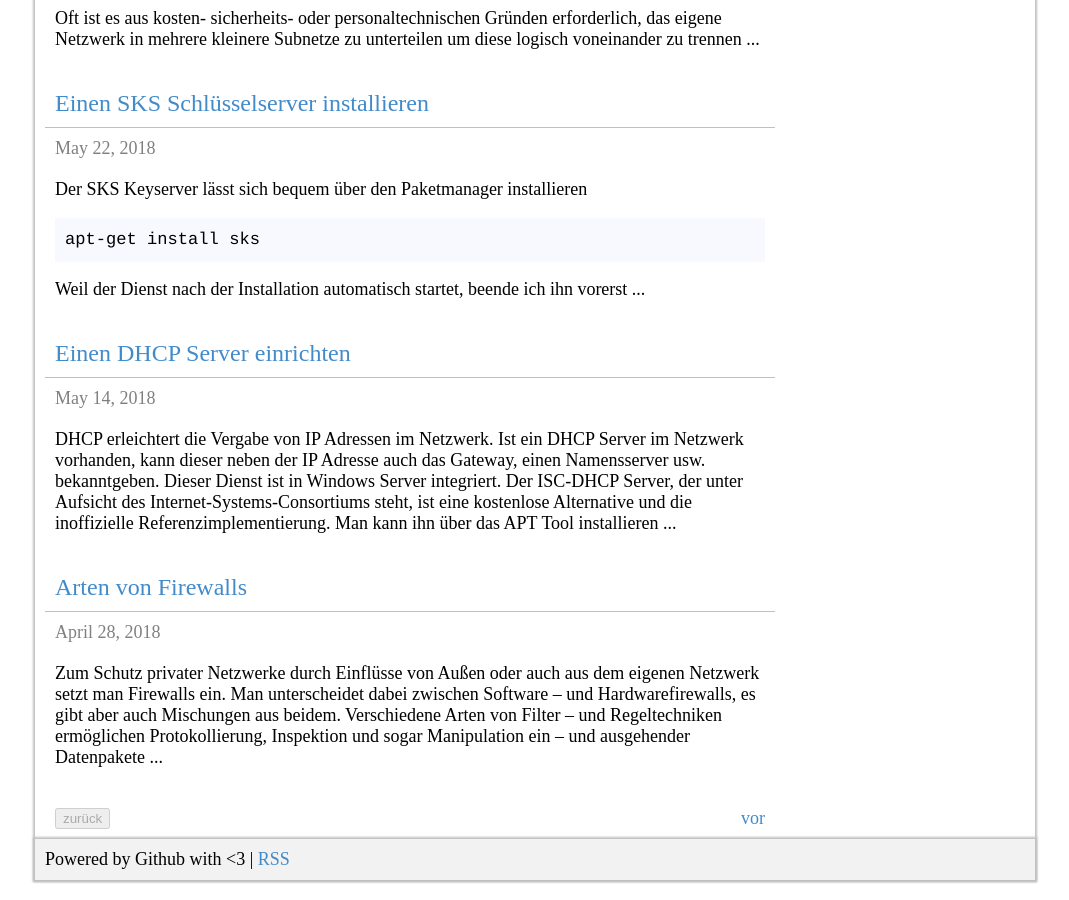
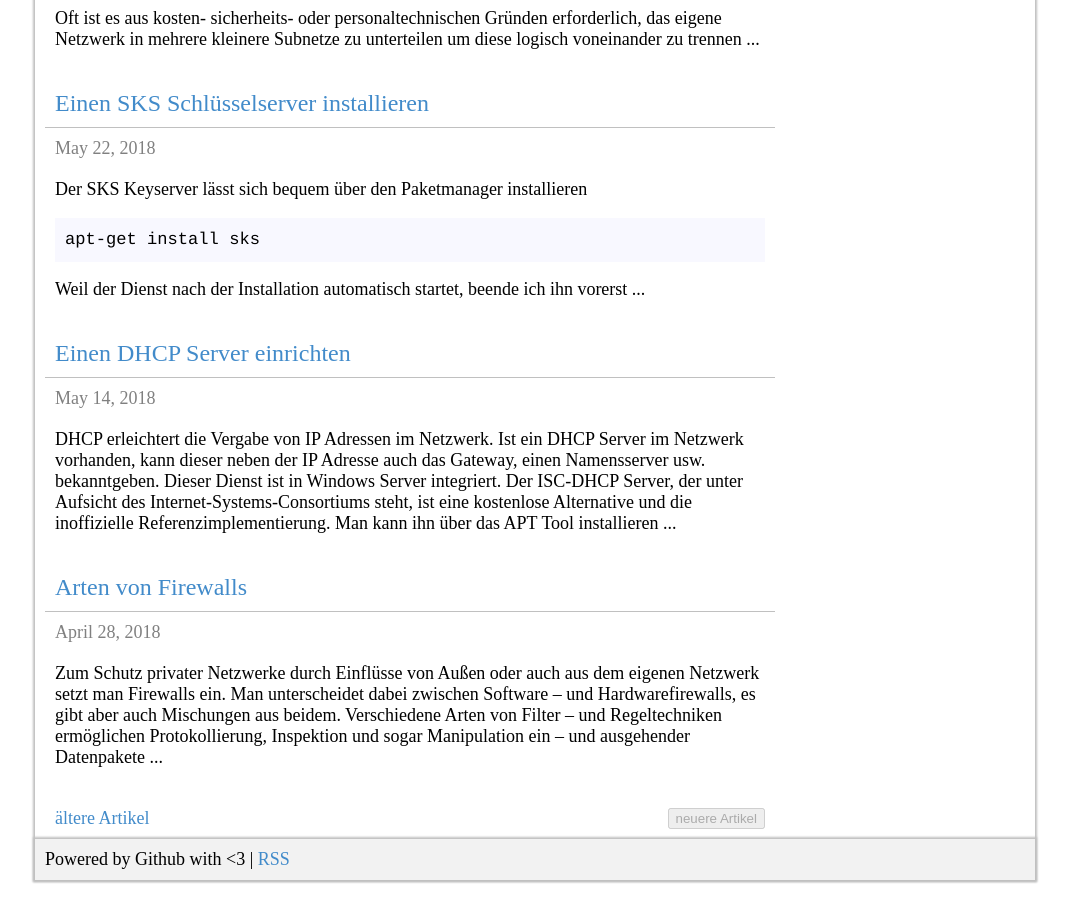
Before and after one commit to mbrain/zarat.github.io, a Jekyll site: the page built from index.html, in a window 1280 px wide and 900 px high, scrolled down 1654 px. Shown: the whole window, without its empty margins (105-1174 px from the left). Built offline with Jekyll 4.4.1, drawn with Linux system fonts in a browser that asks for light colours; the list of posts is cut into pages by our own code.

Commit message:
Update index.html

```diff
--- a/index.html
+++ b/index.html
@@ -25,15 +25,15 @@
   {% if paginator.total_pages > 1 %}
   <div class="sp-content-item-body">
     {% if paginator.previous_page %}
-    <a href="{{ paginator.previous_page_path }}" role="button" class="btn btn-primary" style="float:left">zurück</a>
+    <a href="{{ paginator.previous_page_path }}" role="button" class="btn btn-primary" style="float:right">neuere Artikel</a>
     {% else %}
-    <button type="button" class="btn btn-primary" disabled="disabled" style="float:left">zurück</button>
+    <button type="button" class="btn btn-primary" disabled="disabled" style="float:right">neuere Artikel</button>
     {% endif %}
     <!-- <span class="page_number">{{ paginator.page }} of {{ paginator.total_pages }}</span> -->
     {% if paginator.next_page %}
-    <a href="{{ paginator.next_page_path }}" role="button" class="btn btn-primary" style="float:right">vor</a>
+    <a href="{{ paginator.next_page_path }}" role="button" class="btn btn-primary" style="float:left">ältere Artikel</a>
     {% else %}
-    <button type="button" class="btn btn-primary" disabled="disabled" style="float:right">vor</button>
+    <button type="button" class="btn btn-primary" disabled="disabled" style="float:left">ältere Artikel</button>
     {% endif %}
   </div>
   {% endif %}
```
